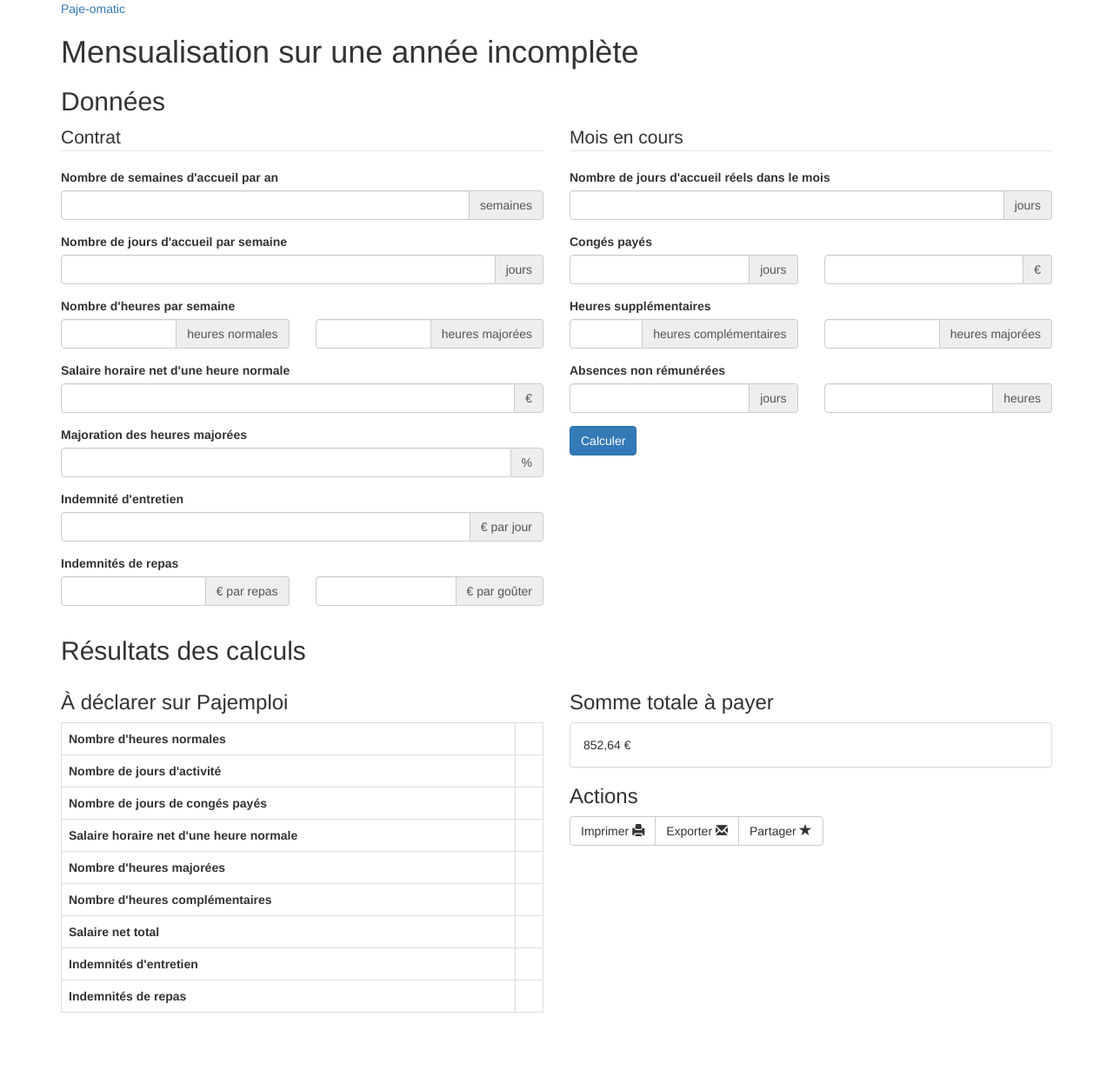
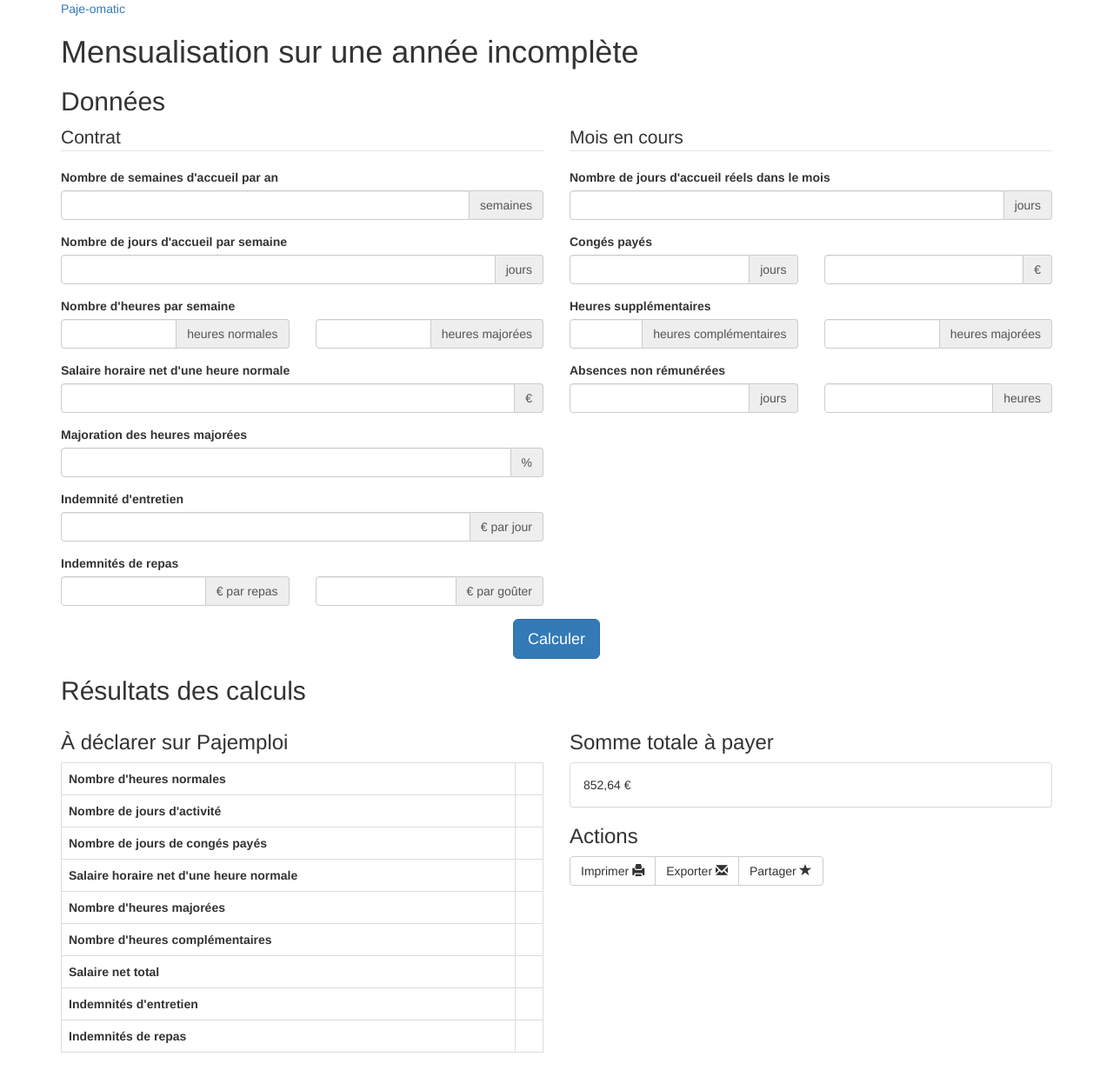
Before and after one commit to tut-tuuut/pajomatic, a Jekyll site: the page built from index.html, in a window 1280 px wide. Shown: the whole page at 87% size. Built offline with Jekyll 4.4.1, drawn with Linux system fonts in a browser that asks for light colours; before the commit the page ends 1185 px from its top, so only the background shows below that.

Commit message:
Bigger and better button "calculate"

```diff
--- a/_includes/head.html
+++ b/_includes/head.html
@@ -7,6 +7,7 @@
     <meta name="description" content="{{ site.description }}">
 
     <link rel="stylesheet" href="{{ "/css/bootstrap.min.css" | prepend: site.baseurl }}">
+    <link rel="stylesheet" href="{{ "/css/adjust.css" | prepend: site.baseurl }}">
     <link rel="canonical" href="{{ page.url | replace:'index.html','' | prepend: site.baseurl | prepend: site.url }}">
     <!-- HTML5 shim and Respond.js for IE8 support of HTML5 elements and media queries -->
     <!-- WARNING: Respond.js doesn't work if you view the page via file:// -->
--- /dev/null
+++ b/css/adjust.css
@@ -0,0 +1,7 @@
+/*
+ * Adjustments for when bootstrap.css isn't enough
+ */
+
+ .center {
+	text-align: center;
+ }
--- a/index.html
+++ b/index.html
@@ -106,10 +106,10 @@ title: Mensualisation sur une année incomplète
                 </div>
               </div>
             </fieldset>
-            <div class="submit">
-              <button type="submit" class="btn btn-primary" id="submit">Calculer</button>
-            </div>
           </div>
+        </div>
+        <div class="center">
+          <button type="submit" class="btn btn-primary btn-lg" id="submit">Calculer</button>
         </div>
       </form>
       <h2>Résultats des calculs</h2>
```
